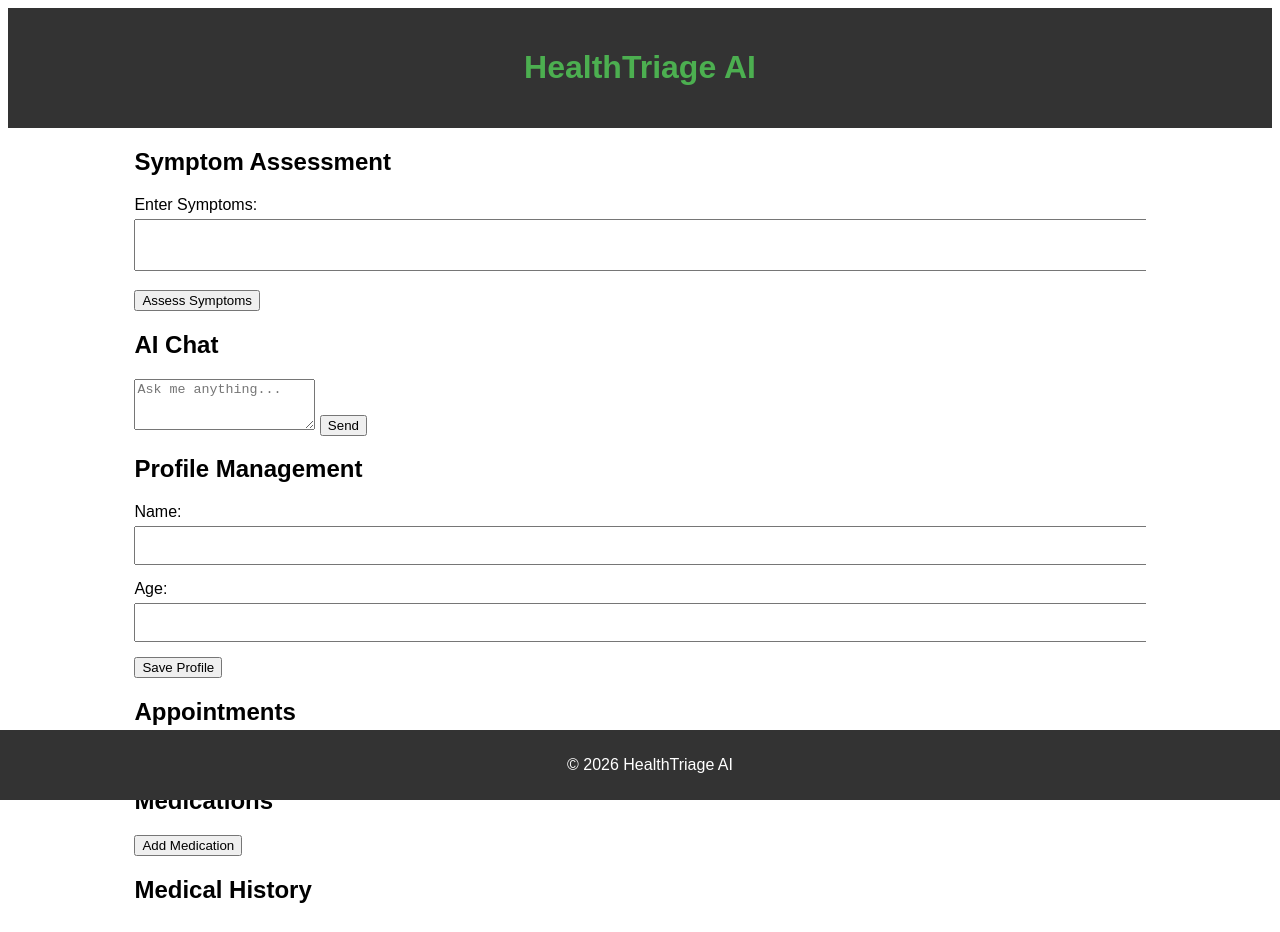
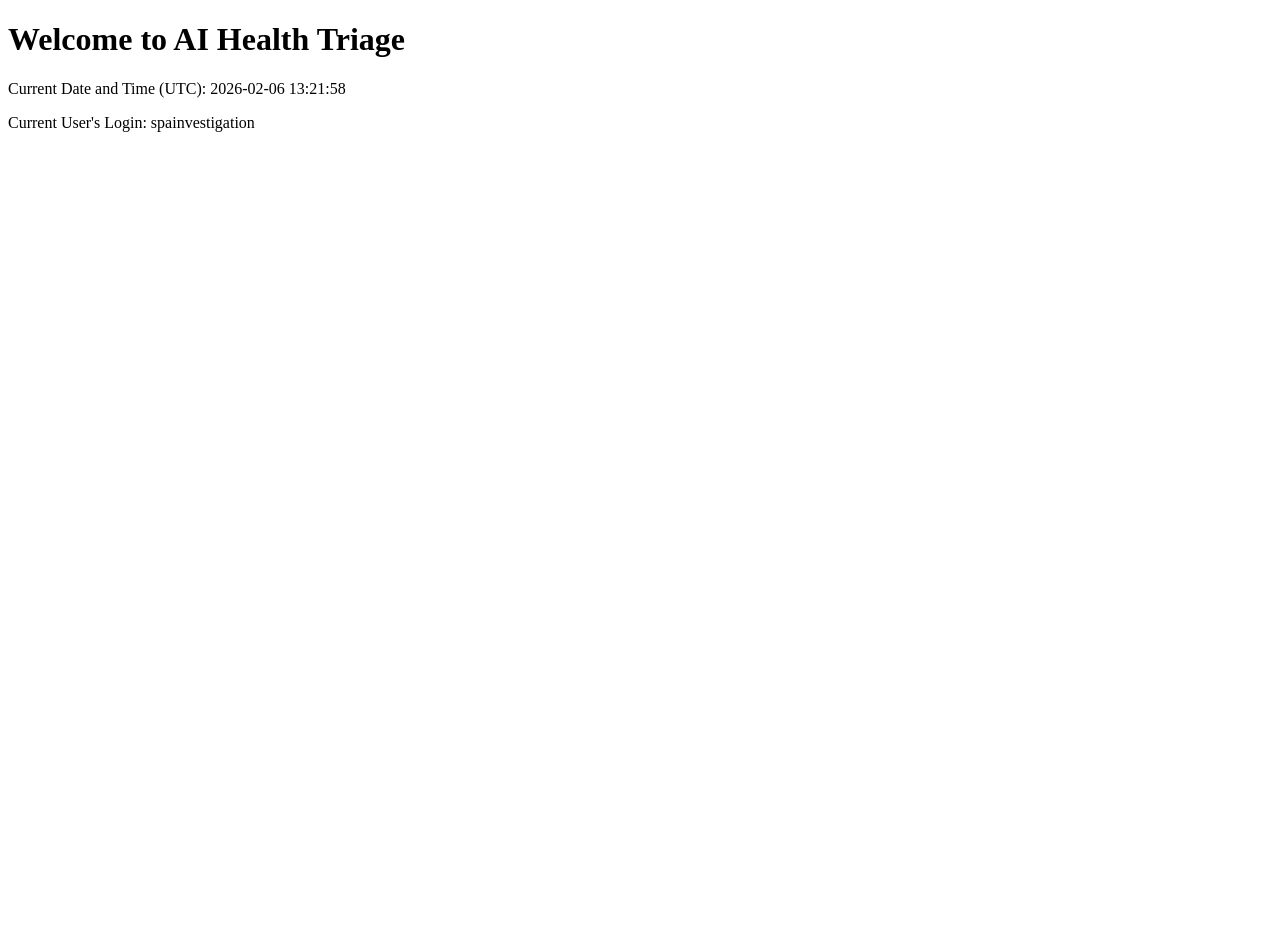
Before and after one commit to spainvestigation/AI-HEALTH-TRIAGE-, a plain HTML site: page index.html in a window 1280 px wide. After the commit the page ends 800 px from the top, so only its background shows below. Drawn offline with Linux system fonts and the light colour scheme.

Commit message:
Create index.html for the main landing page

```diff
--- a/index.html
+++ b/index.html
@@ -2,116 +2,12 @@
 <html lang="en">
 <head>
     <meta charset="UTF-8">
-    <meta http-equiv="X-UA-Compatible" content="IE=edge">
     <meta name="viewport" content="width=device-width, initial-scale=1.0">
-    <title>HealthTriage AI</title>
-    <style>
-        body { font-family: Arial, sans-serif; }
-        h1 { color: #4CAF50; }
-        .container { width: 80%; margin: auto; overflow: hidden; }
-        .header { padding: 20px; background: #333; color: #fff; text-align: center; }
-        .footer { padding: 10px; background: #333; color: #fff; text-align: center; position: fixed; left: 0; bottom: 0; width: 100%; }
-        .form-group { margin: 15px 0; }
-        .form-group label { display: block; margin-bottom: 5px; }
-        .form-group input, .form-group textarea, .form-group select { width: 100%; padding: 10px; }
-    </style>
+    <title>AI Health Triage | Home</title>
 </head>
 <body>
-    <div class="header">
-        <h1>HealthTriage AI</h1>
-    </div>
-    <div class="container">
-        <h2>Symptom Assessment</h2>
-        <form id="symptom-assessment-form">
-            <div class="form-group">
-                <label for="symptoms">Enter Symptoms:</label>
-                <textarea id="symptoms" required></textarea>
-            </div>
-            <button type="submit">Assess Symptoms</button>
-        </form>
-        <h2>AI Chat</h2>
-        <div id="chat-container">
-            <textarea id="chat-input" placeholder="Ask me anything..." rows="3"></textarea>
-            <button id="send-chat">Send</button>
-        </div>
-        <h2>Profile Management</h2>
-        <form id="profile-form">
-            <div class="form-group">
-                <label for="name">Name:</label>
-                <input type="text" id="name" required />
-            </div>
-            <div class="form-group">
-                <label for="age">Age:</label>
-                <input type="number" id="age" required />
-            </div>
-            <button type="submit">Save Profile</button>
-        </form>
-        <h2>Appointments</h2>
-        <div id="appointments"></div>
-        <button id="add-appointment">Add Appointment</button>
-        <h2>Medications</h2>
-        <div id="medications"></div>
-        <button id="add-medication">Add Medication</button>
-        <h2>Medical History</h2>
-        <div id="medical-history"></div>
-    </div>
-    <div class="footer">
-        <p>&copy; 2026 HealthTriage AI</p>
-    </div>
-    <script>
-        // Local storage keys
-        const profileKey = 'profile';
-        const appointmentsKey = 'appointments';
-        const medicationsKey = 'medications';
-        const medicalHistoryKey = 'medicalHistory';
-
-        // Function to save profile
-        document.getElementById('profile-form').onsubmit = function(e) {
-            e.preventDefault();
-            const name = document.getElementById('name').value;
-            const age = document.getElementById('age').value;
-            localStorage.setItem(profileKey, JSON.stringify({ name, age }));
-            alert('Profile saved!');
-        };
-
-        // Function to handle appending items to local storage
-        function addItem(key, item) {
-            const items = JSON.parse(localStorage.getItem(key)) || [];
-            items.push(item);
-            localStorage.setItem(key, JSON.stringify(items));
-        }
-
-        // Add appointment
-        document.getElementById('add-appointment').onclick = function() {
-            const appointment = prompt('Enter appointment details:');
-            if (appointment) addItem(appointmentsKey, appointment);
-        };
-
-        // Display appointments
-        function displayAppointments() {
-            const appointments = JSON.parse(localStorage.getItem(appointmentsKey)) || [];
-            document.getElementById('appointments').innerHTML = appointments.join('<br/>');
-        }
-        displayAppointments();
-
-        // Add medication
-        document.getElementById('add-medication').onclick = function() {
-            const medication = prompt('Enter medication details:');
-            if (medication) addItem(medicationsKey, medication);
-        };
-
-        // Display medications
-        function displayMedications() {
-            const medications = JSON.parse(localStorage.getItem(medicationsKey)) || [];
-            document.getElementById('medications').innerHTML = medications.join('<br/>');
-        }
-        displayMedications();
-
-        // Chat functionality (mock)
-        document.getElementById('send-chat').onclick = function() {
-            const input = document.getElementById('chat-input').value;
-            alert('Chat sent: ' + input);
-        };
-    </script>
+    <h1>Welcome to AI Health Triage</h1>
+    <p>Current Date and Time (UTC): 2026-02-06 13:21:58</p>
+    <p>Current User's Login: spainvestigation</p>
 </body>
 </html>
```
